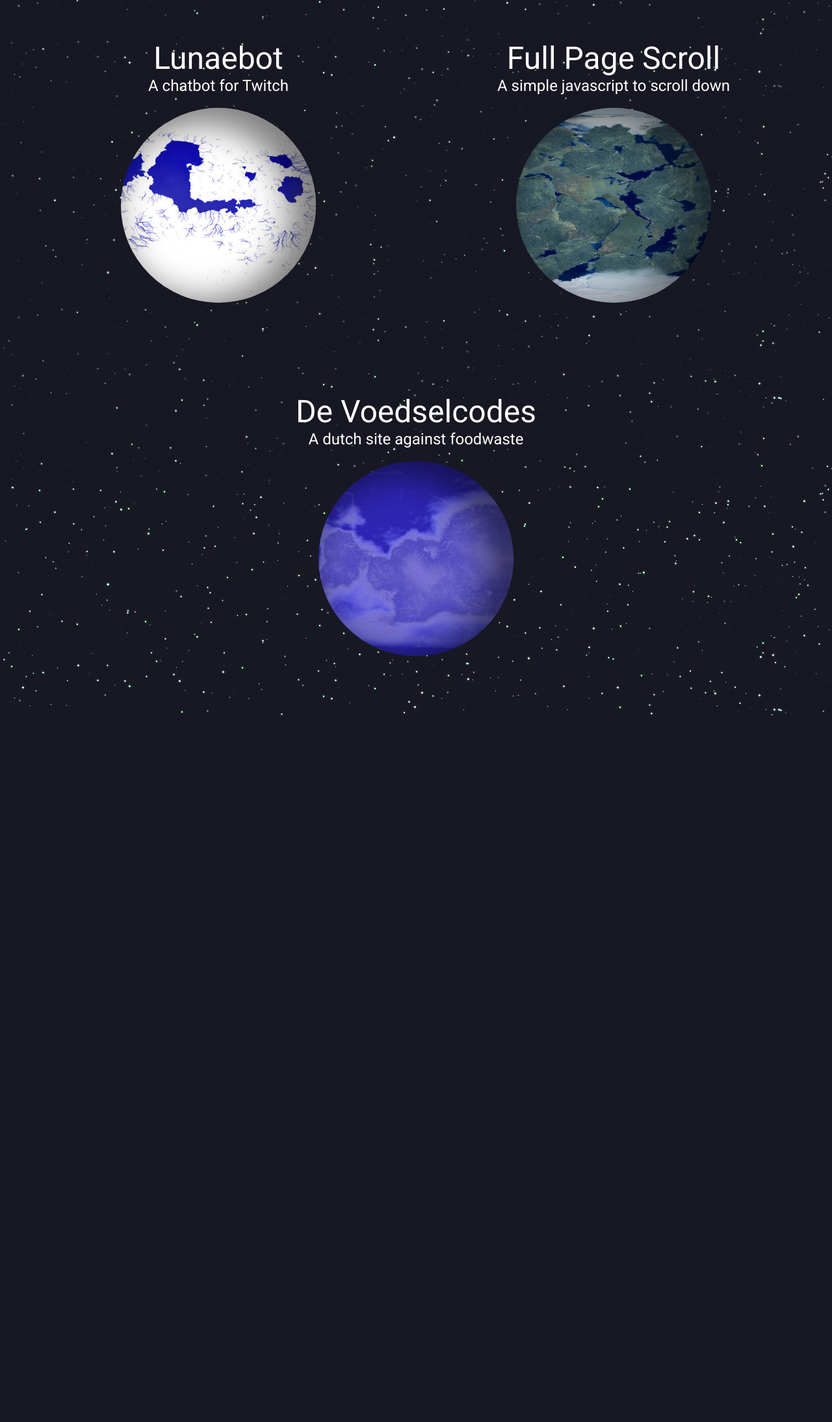
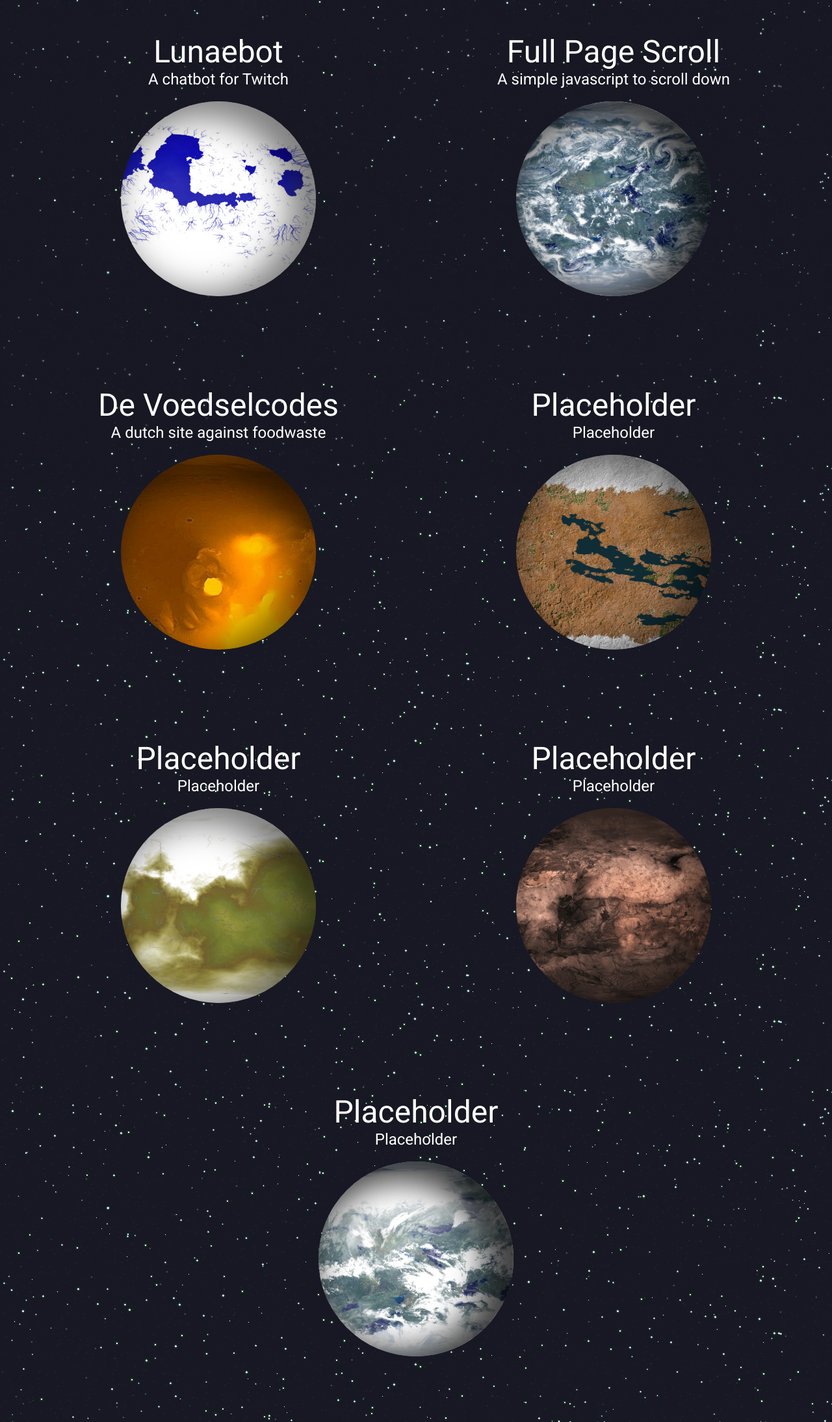
Before and after one commit to Aureus-Lunae/portfolio, a PHP site: page /projects.html in a window 1280 px wide. Shown: the part 51-2240 px from the top of the page at 65% size. Before the commit the page ends 1152 px from the top, so only its background shows below. Run offline with PHP 8.4, Linux system fonts and the light colour scheme.

Commit message:
Links to projects added and planets fixed

```diff
--- a/css/planets.css
+++ b/css/planets.css
@@ -17,7 +17,7 @@
 }
 
 .planet{
-	margin-top: 20px;
+	/*margin-top: 20px;*/
 	display: inline-block;
 	transform-style: preserve-3d;
 	border-radius: 50%;
@@ -53,8 +53,8 @@
  */
 
 .lavaplanet{
-	background: url('../images/lavarock.png') repeat-x;
-	animation: move-planets 120s infinite linear;
+	background: url('../images/lavarock.jpg') repeat-x;
+	animation: move-planets 40s infinite linear;
 }
 
 .rockplanet{
@@ -183,21 +183,21 @@
  */
 
 .planetcloud1{
-	background: url('../images/planetclouds/cloud1.png') repeat-x;
+	background: url('../images/planetclouds/clouds1.png') repeat-x;
 	animation: move-planets 20s infinite linear;
 }
 
-.planetclouds2{
-	background: url('../images/planetclouds/cloud2.png') repeat-x;
+.planetcloud2{
+	background: url('../images/planetclouds/clouds2.png') repeat-x;
 	animation: move-planets 20s infinite linear;
 }
 
 .planetcloud3{
-	background: url('../images/planetclouds/cloud3.png') repeat-x;
+	background: url('../images/planetclouds/clouds3.png') repeat-x;
 	animation: move-planets 20s infinite linear;
 }
 
-.planetclouds4{
-	background: url('../images/planetclouds/cloud4.png') repeat-x;
+.planetcloud4{
+	background: url('../images/planetclouds/clouds4.png') repeat-x;
 	animation: move-planets 20s infinite linear;
 }
--- a/css/style.css
+++ b/css/style.css
@@ -82,4 +82,5 @@ body {
  .projectsubtext{
  	font-size: 1.5em;
  	color: #fff;
+ 	margin-bottom: 20px;
  }
--- a/projects.html
+++ b/projects.html
@@ -49,7 +49,7 @@
 			<div class='projectsubtext'>A chatbot for Twitch</div>
 
 			<div class='space-perspective'>
-				<a href='#'><div class='planet lunaebot'></div></a>
+				<a href='https://github.com/Aureus-Lunae/lunaebot'><div class='planet lunaebot'></div></a>
 			</div>
 		</div>
 
@@ -58,7 +58,7 @@
 			<div class='projectsubtext'>A simple javascript to scroll down</div>
 
 			<div class='space-perspective'>
-				<a href='#'><div class='planet endor'></div></a>
+				<a href='https://codepen.io/Aureus_Lunae/pen/yGQBjL'><div class='planet endor'><div class='planet planetcloud2'></div></div></a>
 			</div>
 		</div>
 
@@ -67,11 +67,45 @@
 			<div class='projectsubtext'>A dutch site against foodwaste</div>
 
 			<div class='space-perspective'>
-				<a href='../../hackaton/index.php'><div class='planet waterplanet1'></div></a>
+				<a href='../../hackaton/index.php'><div class='planet lavaplanet'></div></a>
 			</div>
 		</div>
 
+		<div class='project'>
+			<div class='projecttext'>Placeholder</div>
+			<div class='projectsubtext'>Placeholder</div>
 
+			<div class='space-perspective'>
+				<a href='#'><div class='planet hydra'></div></a>
+			</div>
+		</div>
+
+		<div class='project'>
+			<div class='projecttext'>Placeholder</div>
+			<div class='projectsubtext'>Placeholder</div>
+
+			<div class='space-perspective'>
+				<a href='#'><div class='planet martian'></div></a>
+			</div>
+		</div>
+
+		<div class='project'>
+			<div class='projecttext'>Placeholder</div>
+			<div class='projectsubtext'>Placeholder</div>
+
+			<div class='space-perspective'>
+				<a href='#'><div class='planet valdrada'></div></a>
+			</div>
+		</div>
+
+		<div class='project'>
+			<div class='projecttext'>Placeholder</div>
+			<div class='projectsubtext'>Placeholder</div>
+
+			<div class='space-perspective'>
+				<a href='#'><div class='planet endor'><div class='planet planetcloud1'></div></div></a>
+			</div>
+		</div>
 
 	</div>
 
```
